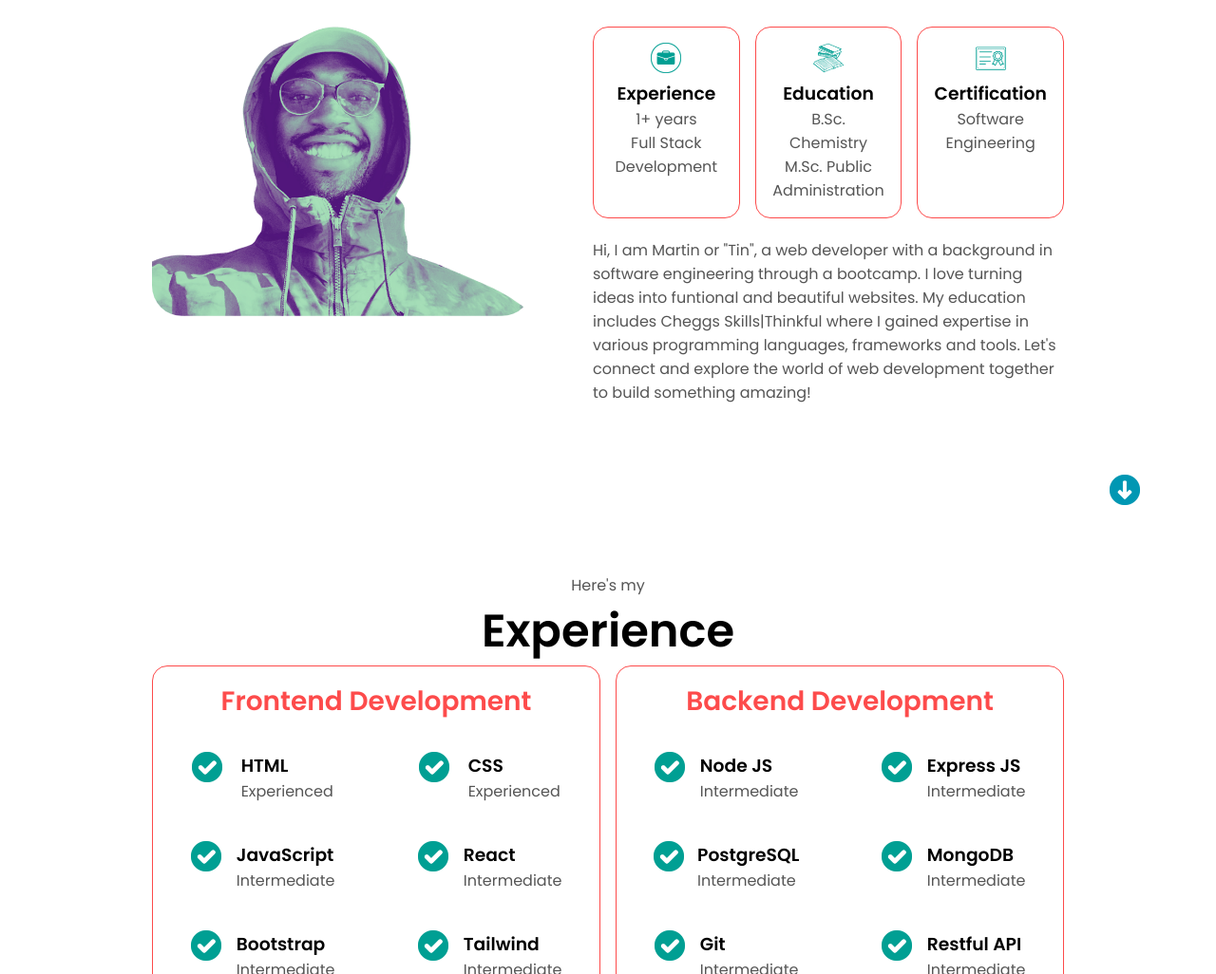
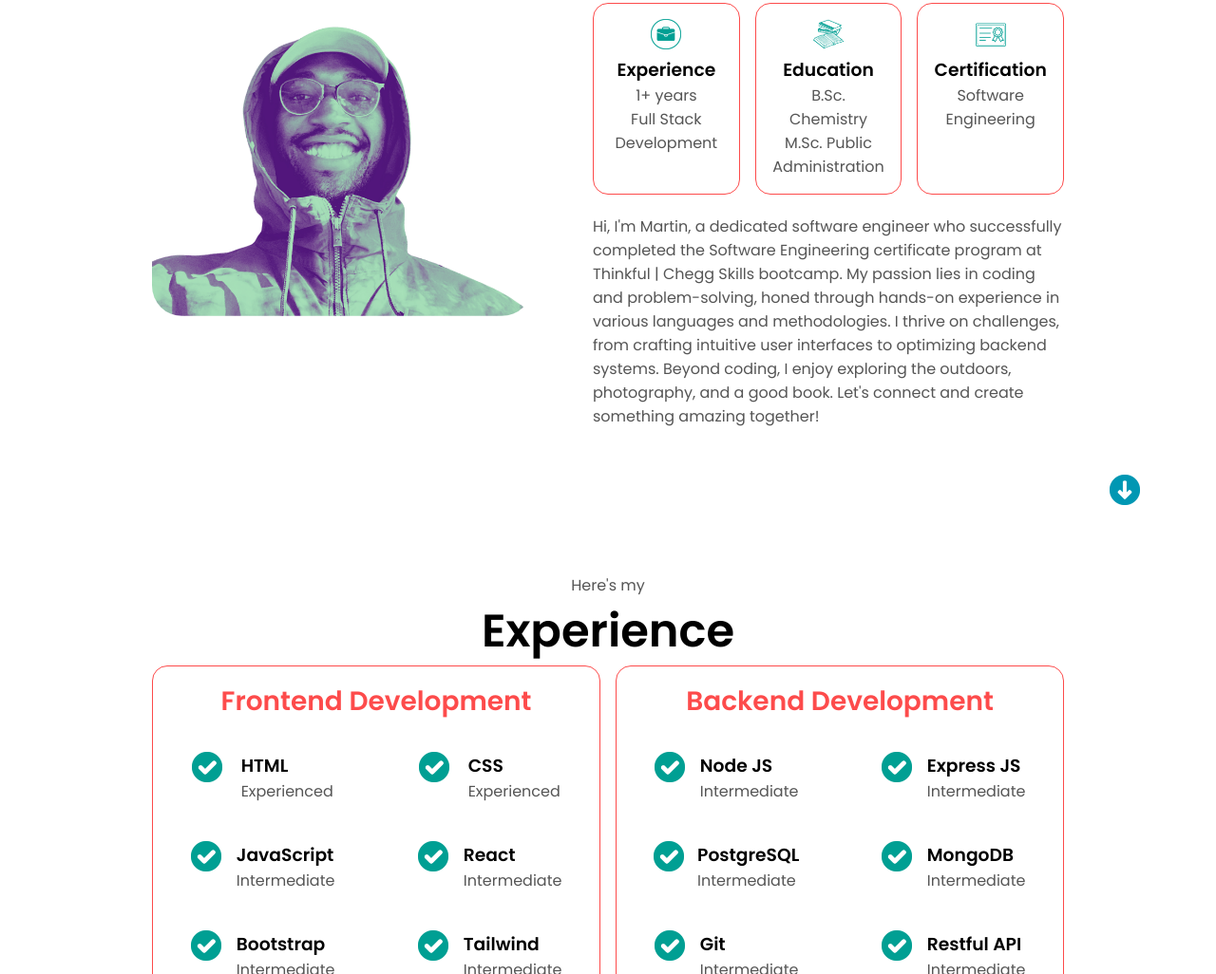
Before and after one commit to MarGit19/personal-portfolio, a plain HTML site: page index.html in a window 1280 px wide. Shown: the part 1092-2118 px from the top of the page at 95% size. Drawn offline with Linux system fonts and the light colour scheme; a web font is replaced by a local one.

Commit message:
updated about section

```diff
--- a/index.html
+++ b/index.html
@@ -85,7 +85,7 @@
                 </div>
                 <div class="text-container">
                     <p>
-                        Hi, I am Martin or "Tin", a web developer with a background in software engineering through a bootcamp. I love turning ideas into funtional and beautiful websites. My education includes Cheggs Skills|Thinkful where I gained expertise in various programming languages, frameworks and tools. Let's connect and explore the world of web development together to build something amazing!
+                        Hi, I'm Martin, a dedicated software engineer who successfully completed the Software Engineering certificate program at Thinkful | Chegg Skills bootcamp. My passion lies in coding and problem-solving, honed through hands-on experience in various languages and methodologies. I thrive on challenges, from crafting intuitive user interfaces to optimizing backend systems. Beyond coding, I enjoy exploring the outdoors, photography, and a good book. Let's connect and create something amazing together!
                     </p>
                 </div>
             </div>
```
